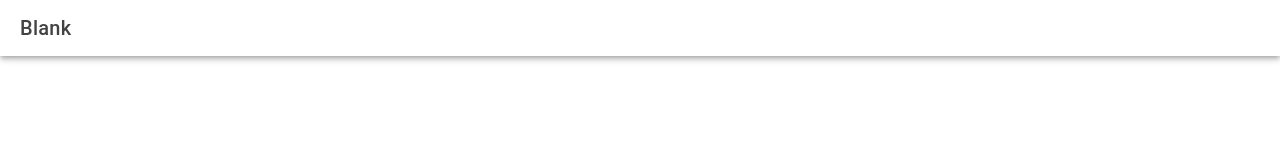
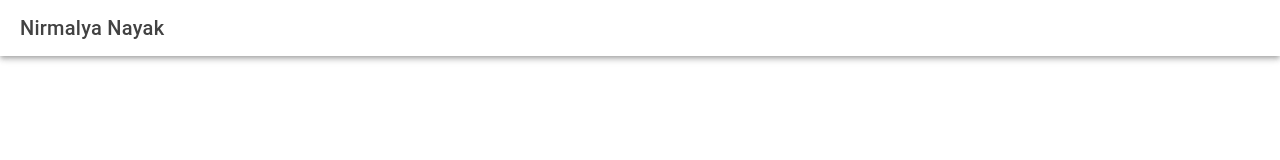
Before and after one commit to nayak-nirmalya/ionic-playground, a React (Vite) app: page /home in a window 1280 px wide. Shown: the top 160 px of the page. Built offline with nearby package versions, Linux system fonts and the light colour scheme.

Commit message:
added native android with capacitor

```diff
--- a/package.json
+++ b/package.json
@@ -12,6 +12,7 @@
     "lint": "eslint"
   },
   "dependencies": {
+    "@capacitor/android": "5.0.4",
     "@capacitor/app": "5.0.2",
     "@capacitor/core": "5.0.4",
     "@capacitor/haptics": "5.0.2",
--- a/src/pages/Home.tsx
+++ b/src/pages/Home.tsx
@@ -1,13 +1,19 @@
-import { IonContent, IonHeader, IonPage, IonTitle, IonToolbar } from '@ionic/react';
-import ExploreContainer from '../components/ExploreContainer';
-import './Home.css';
+import {
+  IonContent,
+  IonHeader,
+  IonPage,
+  IonTitle,
+  IonToolbar,
+} from "@ionic/react";
+import ExploreContainer from "../components/ExploreContainer";
+import "./Home.css";
 
 const Home: React.FC = () => {
   return (
     <IonPage>
       <IonHeader>
         <IonToolbar>
-          <IonTitle>Blank</IonTitle>
+          <IonTitle>Nirmalya Nayak</IonTitle>
         </IonToolbar>
       </IonHeader>
       <IonContent fullscreen>
```
Also changed, not shown: 79 other files (tests, documents, lock files or other folders).
